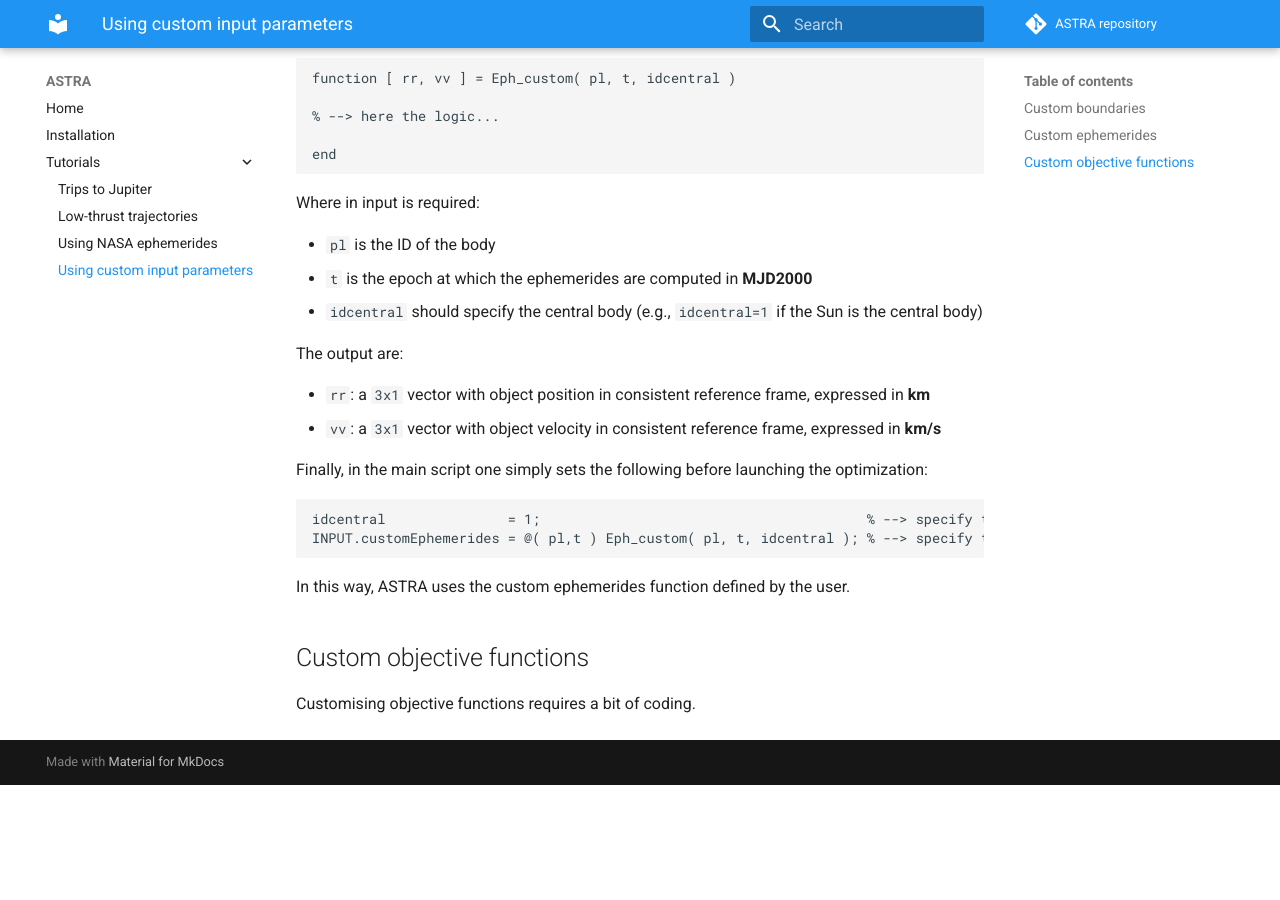
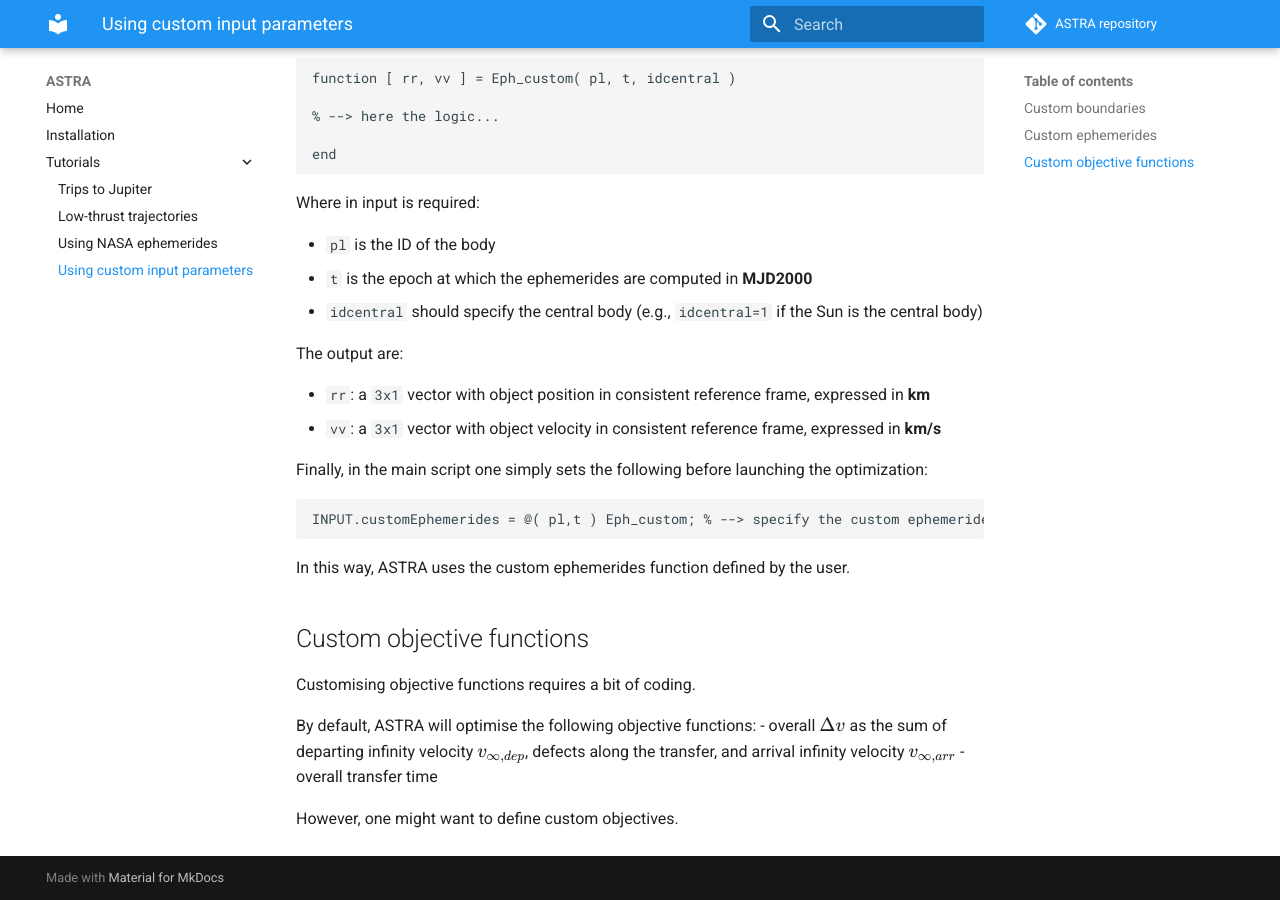
Before and after one commit to andreabellome/astra-documentation, an MkDocs documentation site: the page built from docs/custom_input.md, in a window 1280 px wide and 900 px high, scrolled down 1967 px. Built offline with MkDocs 1.6.1 and Material for MkDocs 9.7.7, drawn with Linux system fonts in a browser that asks for light colours; comment, search, counter and statistics services are not loaded; before the commit the page ends 2752 px from its top, so only the background shows below that.

Commit message:
upd release

````diff
--- a/docs/custom_input.md
+++ b/docs/custom_input.md
@@ -90,8 +90,7 @@ The output are:
 Finally, in the main script one simply sets the following before launching the optimization:
 
 ```matlab
-idcentral               = 1;                                        % --> specify the central body
-INPUT.customEphemerides = @( pl,t ) Eph_custom( pl, t, idcentral ); % --> specify the custom ephemerides function
+INPUT.customEphemerides = @( pl,t ) Eph_custom; % --> specify the custom ephemerides function
 ```
 
 In this way, ASTRA uses the custom ephemerides function defined by the user.
@@ -99,3 +98,9 @@ In this way, ASTRA uses the custom ephemerides function defined by the user.
 ## Custom objective functions
 
 Customising objective functions requires a bit of coding.
+
+By default, ASTRA will optimise the following objective functions:
+- overall $ \Delta v $ as the sum of departing infinity velocity $ v_{\infty,dep} $, defects along the transfer, and arrival infinity velocity $ v_{\infty,arr} $
+- overall transfer time
+
+However, one might want to define custom objectives.
````
Also changed, not shown: site/custom_input/index.html, site/search/search_index.json.
